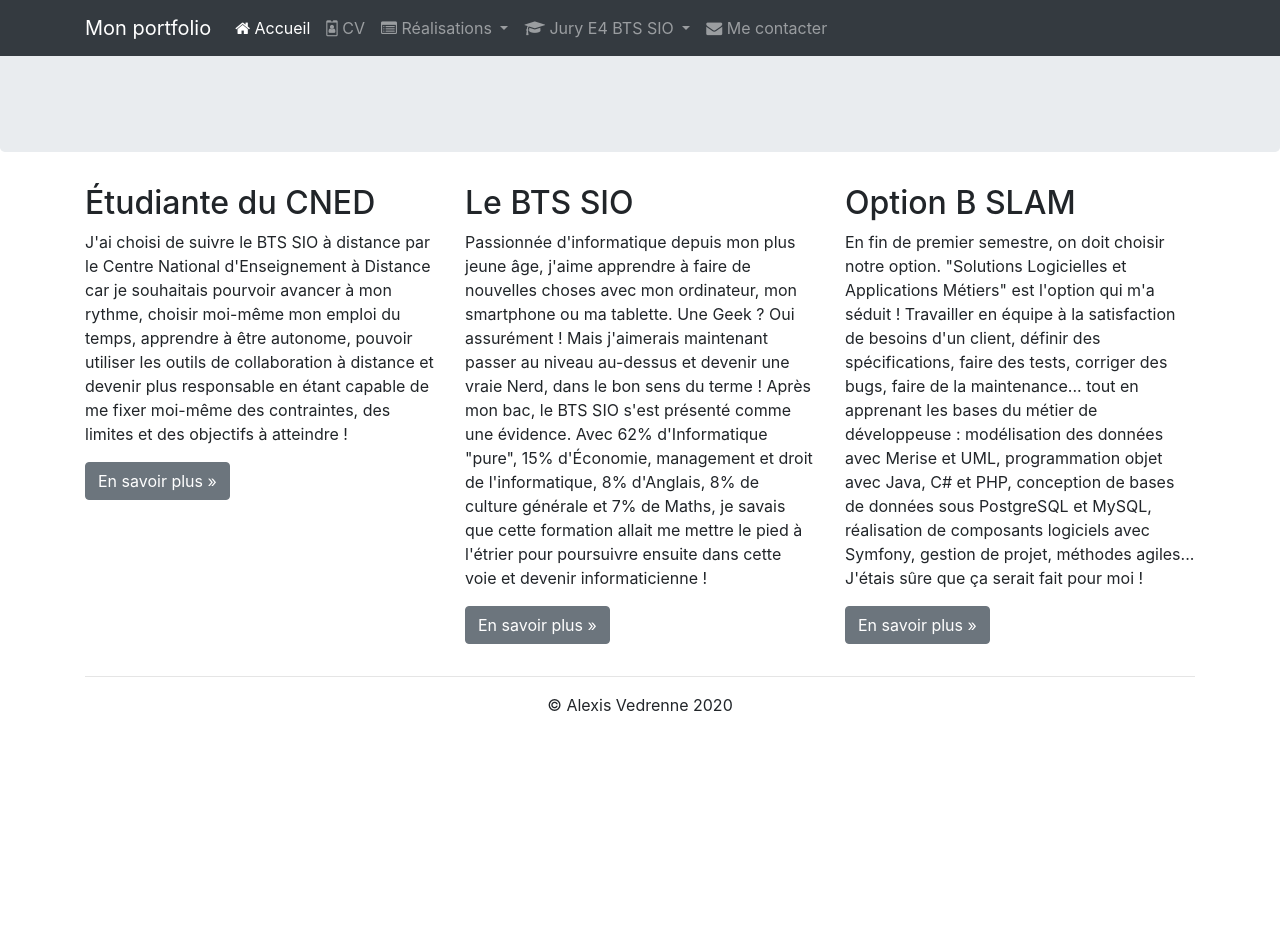
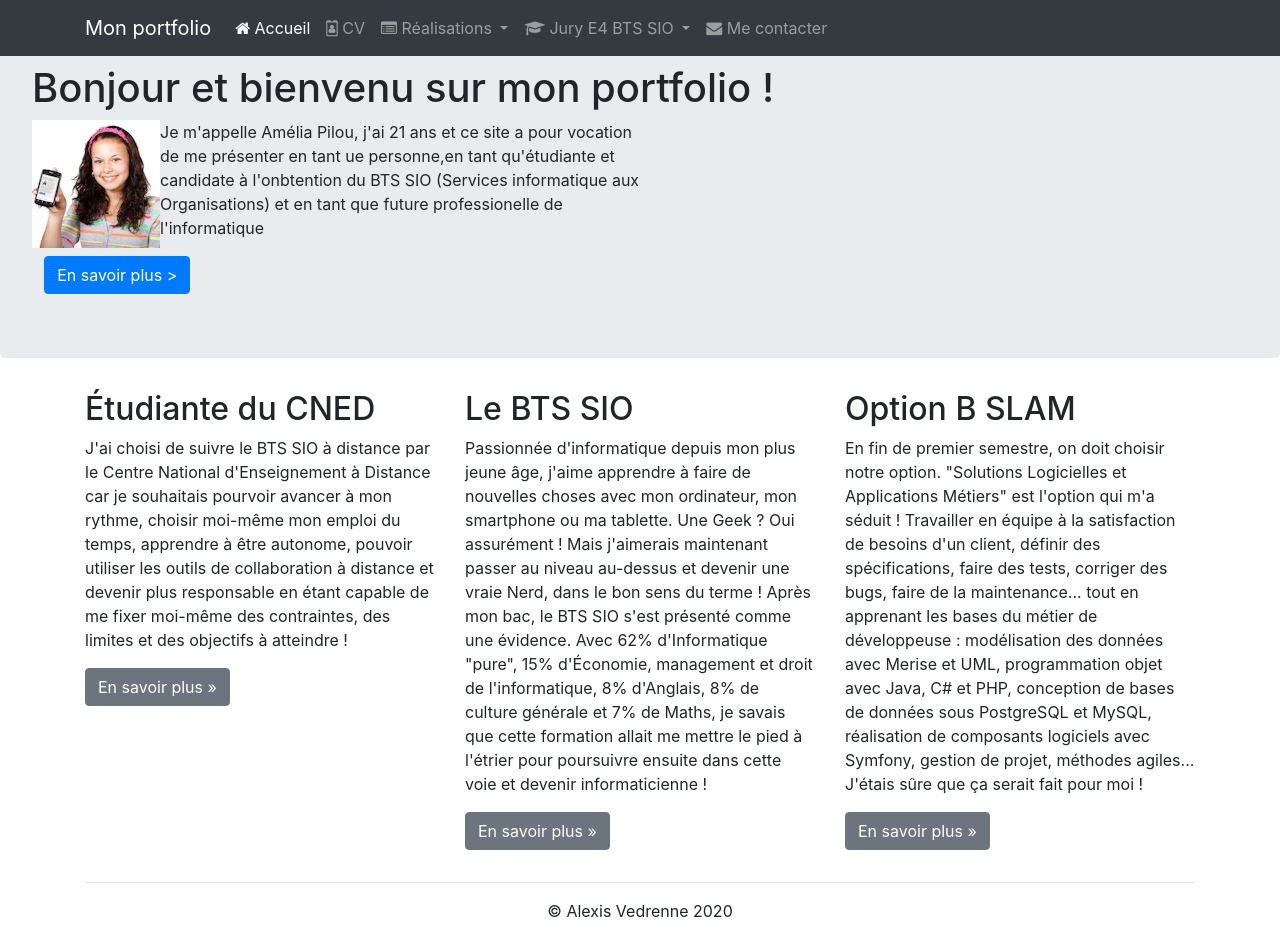
Before and after one commit to AlexisVedrenne/alexisVedrenne.github.io, a plain HTML site: page index.html in a window 1280 px wide. Before the commit the page ends 800 px from the top, so only its background shows below. Drawn offline with nearby package versions, Linux system fonts and the light colour scheme.

Commit message:
Ajout de la descriptoin plus les fichiers complementaire+ fichier styles.css

```diff
--- /dev/null
+++ b/css/styles.css
@@ -0,0 +1,21 @@
+/*
+To change this license header, choose License Headers in Project Properties.
+To change this template file, choose Tools | Templates
+and open the template in the editor.
+*/
+/*
+    Created on : 14 sept. 2020, 11:47:45
+    Author     : vedrenne.alexis
+*/
+img{
+    float: left;
+}
+
+.para{
+    margin-right: 50%;
+    padding-left: 8%;
+}
+
+.btn-primary{
+    margin-left: 1%;
+}
--- a/index.html
+++ b/index.html
@@ -11,11 +11,12 @@
         <link rel="stylesheet" href="https://stackpath.bootstrapcdn.com/bootstrap/4.5.2/css/bootstrap.min.css" integrity="sha384-JcKb8q3iqJ61gNV9KGb8thSsNjpSL0n8PARn9HuZOnIxN0hoP+VmmDGMN5t9UJ0Z" crossorigin="anonymous">
         <link href="https://maxcdn.bootstrapcdn.com/font-awesome/4.7.0/css/font-awesome.min.css" rel="stylesheet">
         <link rel='icon' href='favicon.ico'>
+        <link href="css/styles.css" rel="stylesheet">
         <title>Portfolio d'Alexis Vedrenne (BTS SIO 2020)</title>
 
     </head>
     <body>
-        <<nav class="navbar navbar-dark bg-dark fixed-top navbar-expand-md">
+        <nav class="navbar navbar-dark bg-dark fixed-top navbar-expand-md">
             <div class="container">
                 <button type="button" class="navbar-toggler" data-toggle="collapse"
                         data-target="#navbar" aria-controls="navbar">
@@ -112,7 +113,13 @@
         </nav>
 
 
-        <div class="jumbotron"></div> <!-- Emplacement pour le contenu principal de la page -->
+        <div class="jumbotron">
+            <h1>Bonjour et bienvenu sur mon portfolio !</h1>
+            <img src="images/AmeliaPilou.jpg" alt="Phto d'Amelia PIlou">
+            <p class="para">Je m'appelle Amélia Pilou, j'ai 21 ans et ce site a pour vocation de me présenter en tant ue personne,en tant qu'étudiante
+            et candidate à l'onbtention du BTS SIO (Services informatique aux Organisations) et en tant que future professionelle de l'informatique</p>
+            <button type="button" class="btn btn-primary">En savoir plus ></button>
+        </div> <!-- Emplacement pour le contenu principal de la page -->
         <footer>
             <div class="container">
                 <div class="row">
```
Also changed, not shown: css/images/Red-Rating-Stars.png (added), css/images/ligne.png (added), images/AmeliaPilou.jpg (added), images/MVC.png (added), images/adapters.png (added), images/cv/github2-dreamstale35.png (added), images/cv/instagram-dreamstale43.png (added), images/cv/linkedin-dreamstale45.png (added), images/cv/mail-dreamstale47.png (added), images/cv/skype-dreamstale61.png (added), images/cv/twitter-dreamstale71.png (added), images/ihmcoach.png (added).
